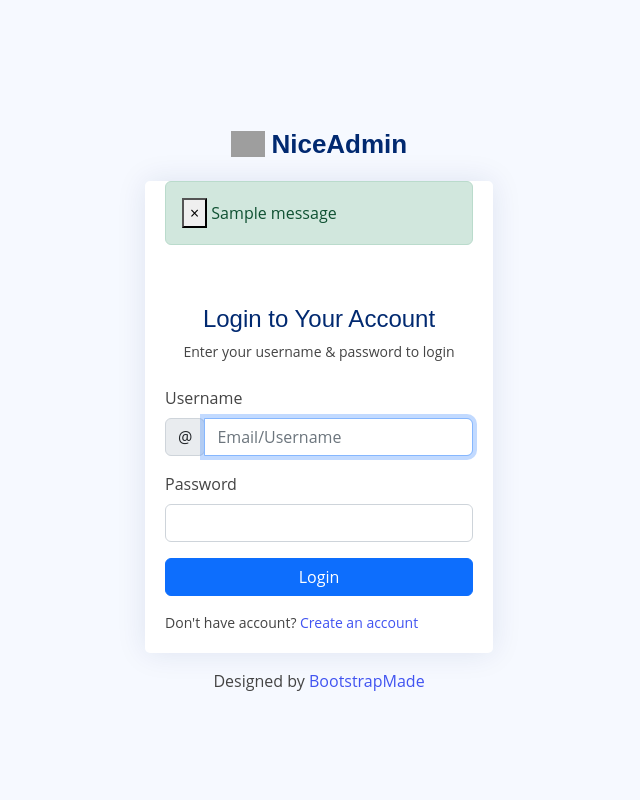
After one commit to princea55/django_topics, a Django app: page / in a window 1280 px wide. The commit adds this page. Shown: the whole page, without its empty margins (321-961 px from the left). Run offline with Django 4.2, Linux system fonts and the light colour scheme; tables that the repository leaves empty hold one stand-in row (values such as "Sample post"); one stand-in notice (Sample message) is shown; some libraries are stand-ins or nearby versions; grey boxes are pictures that could not be loaded.

Commit message:
[ADD] added login sign up

```diff
--- a/django_topics/settings.py
+++ b/django_topics/settings.py
@@ -38,6 +38,7 @@ INSTALLED_APPS = [
     'django.contrib.messages',
     'django.contrib.staticfiles',
     'web.forms',
+    'web.user',
 ]
 
 MIDDLEWARE = [
@@ -69,7 +70,7 @@ TEMPLATES = [
 ]
 
 WSGI_APPLICATION = 'django_topics.wsgi.application'
-
+LOGIN_URL = "login"
 
 # Database
 # https://docs.djangoproject.com/en/4.1/ref/settings/#databases
--- a/django_topics/templates/base.html
+++ b/django_topics/templates/base.html
@@ -236,7 +236,7 @@
                     </li>
 
                     <li>
-                        <a class="dropdown-item d-flex align-items-center" href="#">
+                        <a class="dropdown-item d-flex align-items-center" href="{%url 'logout'%}">
                             <i class="bi bi-box-arrow-right"></i>
                             <span>Sign Out</span>
                         </a>
--- /dev/null
+++ b/django_topics/templates/base_message.html
@@ -0,0 +1,18 @@
+{% load general_tags %}
+{% if messages %}
+    {% for message in messages %}
+        {% if message.tags == 'success' %}
+            {% set_value "alert-success" as class %}
+        {% endif %}
+        {% if  message.tags == 'info' %}
+            {% set_value "alert-info" as class %}
+        {% endif %}
+        {% if  message.tags  == 'error' %}
+            {% set_value "alert-danger" as class %}
+        {% endif %}
+        <div class="alert {{ class }}" data-auto-dismiss="">
+            <button aria-hidden="true" class="close" data-dismiss="alert" type="button">×</button>
+            {{ message }}
+        </div>
+    {% endfor %}
+{% endif %}
--- a/django_topics/urls.py
+++ b/django_topics/urls.py
@@ -6,7 +6,8 @@ from django_topics import settings
 
 urlpatterns = [
     path('admin/', admin.site.urls),
-    path('django_forms/', include('web.forms.urls'), name='forms')
+    path('', include('web.forms.urls'), name='forms'),
+    path('', include('web.user.urls'), name='forms')
 ]
 
 
--- a/web/user/apps.py
+++ b/web/user/apps.py
@@ -3,4 +3,4 @@ from django.apps import AppConfig
 
 class UserConfig(AppConfig):
     default_auto_field = 'django.db.models.BigAutoField'
-    name = 'user'
+    name = 'web.user'
--- a/web/user/forms.py
+++ b/web/user/forms.py
@@ -0,0 +1,37 @@
+from django import forms
+from django.contrib.auth.forms import UserCreationForm, AuthenticationForm
+from django.contrib.auth.models import User
+from django.core.exceptions import ValidationError
+
+
+class FormUser(UserCreationForm):
+    email = forms.EmailField(required=True)
+
+    def __init__(self, *args, **kwargs):
+        super().__init__(*args, **kwargs)
+        self.fields['username'].widget.attrs.update({'class': 'form-control', 'autofocus': True})
+        self.fields['email'].widget.attrs.update({'class': 'form-control'})
+        self.fields['password1'].widget.attrs.update({'class': 'form-control'})
+        self.fields['password2'].widget.attrs.update({'class': 'form-control'})
+        self.fields['password1'].label = 'Password'
+        self.fields['password2'].label = 'Confirm Password'
+
+    class Meta:
+        model = User
+        fields = ("username", "email", "password1", "password2")
+
+    def clean(self):
+        password = self.cleaned_data.get("password1")
+        password1 = self.cleaned_data.get("password2")
+        if password1 or password:
+            if password1 != password:
+                raise ValidationError(
+                    {'password2': 'Password and re-enter password do not match.'})
+        return self.cleaned_data
+
+
+class LoginForm(AuthenticationForm):
+    def __init__(self, *args, **kwargs):
+        super().__init__(*args, **kwargs)
+        self.fields['username'].widget.attrs.update({'class': 'form-control', 'placeholder': 'Email/Username'})
+        self.fields['password'].widget.attrs.update({'class': 'form-control'})
--- /dev/null
+++ b/web/user/templates/signin.html
@@ -0,0 +1,124 @@
+<!DOCTYPE html>
+{% load static %}
+<html lang="en">
+
+<head>
+  <meta charset="utf-8">
+  <meta content="width=device-width, initial-scale=1.0" name="viewport">
+
+  <title>Pages / Login - NiceAdmin Bootstrap Template</title>
+  <meta content="" name="description">
+  <meta content="" name="keywords">
+
+    <link href="{%static '/topics/vendor/bootstrap/css/bootstrap.min.css'%}" rel="stylesheet">
+    <link href="{%static '/topics/vendor/bootstrap-icons/bootstrap-icons.css'%}" rel="stylesheet">
+    <link href="{%static '/topics/vendor/boxicons/css/boxicons.min.css'%}" rel="stylesheet">
+    <link href="{%static '/topics/vendor/quill/quill.snow.css'%}" rel="stylesheet">
+    <link href="{%static '/topics/vendor/quill/quill.bubble.css'%}" rel="stylesheet">
+    <link href="{%static '/topics/vendor/remixicon/remixicon.css'%}" rel="stylesheet">
+    <link href="{%static '/topics/vendor/simple-datatables/style.css'%}" rel="stylesheet">
+    <link rel="stylesheet" href="{% static 'topics/css/sweetalert2.min.css' %}">
+
+    <!-- Template Main CSS File -->
+    <link href="{%static '/topics/css/style.css'%}" rel="stylesheet">
+
+  <!-- =======================================================
+  * Template Name: NiceAdmin - v2.5.0
+  * Template URL: https://bootstrapmade.com/nice-admin-bootstrap-admin-html-template/
+  * Author: BootstrapMade.com
+  * License: https://bootstrapmade.com/license/
+  ======================================================== -->
+</head>
+
+<body>
+
+  <main>
+    <div class="container">
+
+      <section class="section register min-vh-100 d-flex flex-column align-items-center justify-content-center py-4">
+        <div class="container">
+          <div class="row justify-content-center">
+            <div class="col-lg-4 col-md-6 d-flex flex-column align-items-center justify-content-center">
+
+              <div class="d-flex justify-content-center py-4">
+                <a href="index.html" class="logo d-flex align-items-center w-auto">
+                  <img src="assets/img/logo.png" alt="">
+                  <span class="d-none d-lg-block">NiceAdmin</span>
+                </a>
+              </div><!-- End Logo -->
+
+              <div class="card mb-3">
+
+                <div class="card-body">
+                  {% include 'base_message.html' %}
+                  <div class="pt-4 pb-2">
+                    <h5 class="card-title text-center pb-0 fs-4">Login to Your Account</h5>
+                    <p class="text-center small">Enter your username & password to login</p>
+                  </div>
+
+                  <form class="row g-3" method="post" novalidate>
+                    {% csrf_token %}
+                    <div class="col-12">
+                      <label class="form-label">{{ form.username.label }}</label>
+                      <div class="input-group has-validation">
+                        <span class="input-group-text" id="inputGroupPrepend">@</span>
+                        {{ form.username }}
+                        {{ form.username.errors }}
+                      </div>
+                    </div>
+
+                    <div class="col-12">
+                      <label class="form-label">{{ form.password.label }}</label>
+                        {{ form.password }}
+                        {{ form.password.errors }}
+                    </div>
+
+                    <div class="col-12">
+                      <button class="btn btn-primary w-100" type="submit">Login</button>
+                    </div>
+                    <div class="col-12">
+                      <p class="small mb-0">Don't have account? <a href="{%url 'signup' %}">Create an account</a></p>
+                    </div>
+                  </form>
+
+                </div>
+              </div>
+
+              <div class="credits">
+                <!-- All the links in the footer should remain intact. -->
+                <!-- You can delete the links only if you purchased the pro version. -->
+                <!-- Licensing information: https://bootstrapmade.com/license/ -->
+                <!-- Purchase the pro version with working PHP/AJAX contact form: https://bootstrapmade.com/nice-admin-bootstrap-admin-html-template/ -->
+                Designed by <a href="https://bootstrapmade.com/">BootstrapMade</a>
+              </div>
+
+            </div>
+          </div>
+        </div>
+
+      </section>
+
+    </div>
+  </main><!-- End #main -->
+
+  <a href="#" class="back-to-top d-flex align-items-center justify-content-center"><i class="bi bi-arrow-up-short"></i></a>
+
+<!-- Vendor JS Files -->
+<script src="{%static 'topics/vendor/apexcharts/apexcharts.min.js'%}"></script>
+<script src="{%static 'topics/vendor/bootstrap/js/bootstrap.bundle.min.js'%}"></script>
+<script src="{%static 'topics/vendor/chart.js/chart.umd.js'%}"></script>
+<script src="{%static 'topics/vendor/echarts/echarts.min.js'%}"></script>
+<script src="{%static 'topics/vendor/quill/quill.min.js'%}"></script>
+<script src="{%static 'topics/vendor/simple-datatables/simple-datatables.js'%}"></script>
+<script src="{%static 'topics/vendor/tinymce/tinymce.min.js'%}"></script>
+<script src="{%static 'topics/vendor/php-email-form/validate.js'%}"></script>
+<script src="https://code.jquery.com/jquery-3.6.0.min.js"></script>
+
+
+
+<!-- Template Main JS File -->
+<script src="{%static 'topics/js/main.js'%}"></script>
+<script src="{% static 'topics/js/sweetalert2.min.js' %}"></script>
+</body>
+
+</html>
--- a/web/user/urls.py
+++ b/web/user/urls.py
@@ -0,0 +1,11 @@
+from django.urls import path
+
+from web.user.views import signin, signup, logout
+
+urlpatterns = [
+    # login/signup
+    path('', signin, name='login'),
+    path('signup/', signup, name='signup'),
+    path('logout/', logout, name='logout'),
+
+]
--- a/web/user/views.py
+++ b/web/user/views.py
@@ -1,3 +1,36 @@
-from django.shortcuts import render
+from django.contrib import auth, messages
+from django.contrib.auth.decorators import login_required
+from django.shortcuts import render, redirect
 
-# Create your views here.
+from web.user.forms import FormUser, LoginForm
+
+
+def signin(request):
+    if request.user.is_authenticated:
+        return redirect(request.GET.get('next', 'dashboard'))
+
+    form = LoginForm(data=request.POST or None)
+    if form.is_valid():
+        user = form.get_user()
+        if not user.is_active:
+            messages.add_message(request, messages.ERROR, "Invalid login credentials")
+            return redirect("login")
+        auth.login(request, user)
+        return redirect(request.GET.get('next', 'dashboard'))
+    if form.non_field_errors():
+        messages.add_message(request, messages.ERROR, "Invalid login credentials")
+    return render(request, 'signin.html', {'form': form})
+
+
+def signup(request):
+    signup_form = FormUser(request.POST or None)
+    if signup_form.is_valid():
+        signup_form.save()
+        return redirect('login')
+    return render(request, 'signup.html', {'form': signup_form})
+
+
+@login_required
+def logout(request):
+    auth.logout(request)
+    return redirect('login')
```
Also changed, not shown: web/forms/views.py (+13 -12 lines), web/user/templates/signup.html (added, +145 -0 lines).
